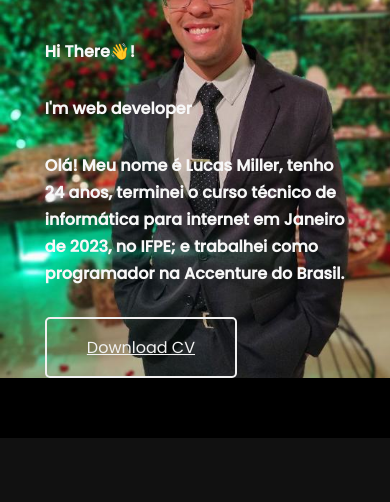
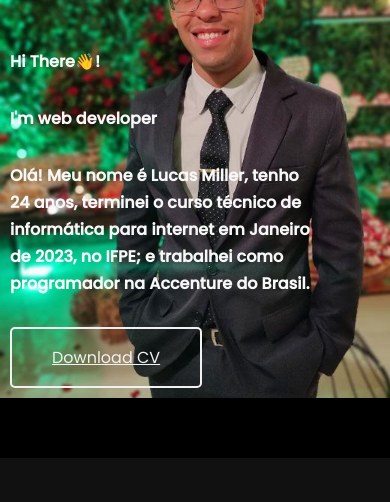
Before and after one commit to LucasMillerCruz98/portfolio-html-css-js, a plain HTML site: page index.html in a window 390 px wide. Shown: the part 82-584 px from the top of the page. Drawn offline with Linux system fonts and the light colour scheme.

Commit message:
Responsive max-width: (470px)

```diff
--- a/styles/styles.css
+++ b/styles/styles.css
@@ -281,7 +281,7 @@ img {
   }
 }
 
-@media (max-width: 450px) {
+@media (max-width: 470px) {
   body, html {
     width: 100%;
   }
@@ -291,15 +291,9 @@ img {
   }
 
   .section-download-cv {
-    padding: 0;
-  }
-}
-
-@media (max-width: 412px) {
-  .section-download-cv {
-    display: flex;
-    align-items: center;
-    justify-content: center;
+    grid-template-columns: none;
+    padding: 1rem;
+    justify-content: start;
   }
 }
 
```
